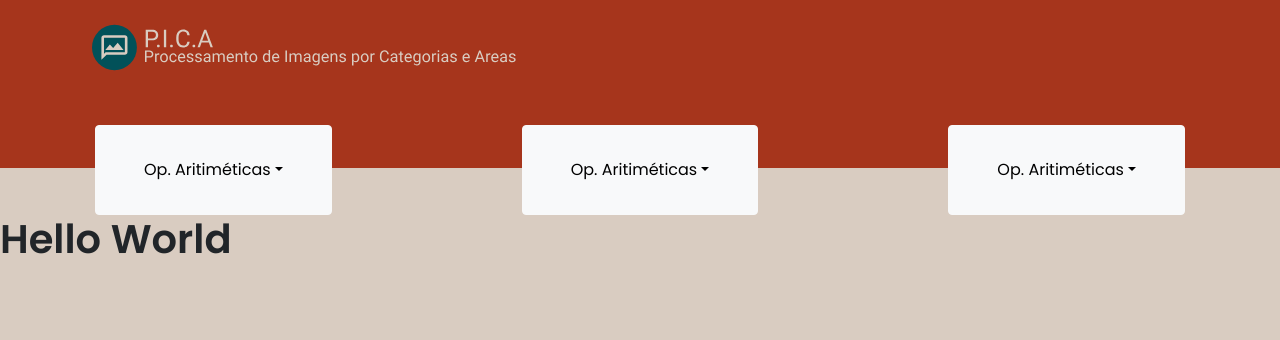
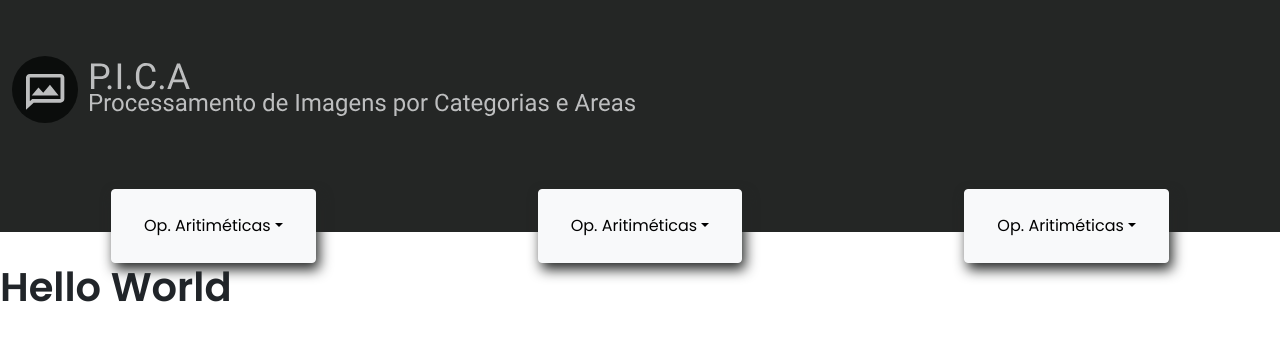
Before and after one commit to FilipeMSouza/P.I.C.A, a React (Create React App) app in the folder client/: page /adicao in a window 1280 px wide. Shown: the top 340 px of the page. Built offline with nearby package versions, Linux system fonts and the light colour scheme.

Commit message:
Alteração nas cores do projeto

```diff
--- a/client/src/components/Buttons/styles.ts
+++ b/client/src/components/Buttons/styles.ts
@@ -8,9 +8,9 @@ export const Container = styled.div`
 
     button{
         position: relative;
-        padding: 2rem 3rem;
+        padding: 1.5rem 2rem;
         border-radius: 0.25rem;
-        box-shadow: none;
+        box-shadow: .2rem .4rem .8rem var(--dark-grey);
     }
 
 `
--- a/client/src/components/Header/styles.ts
+++ b/client/src/components/Header/styles.ts
@@ -1,8 +1,8 @@
 import styled from "styled-components";
 
 export const Container = styled.header`
-    background: var(--orange);
-    height: 10.5rem ;
+    background: var(--dark-grey);
+    height: 14.5rem ;
 
 `
 
@@ -14,6 +14,10 @@ export const Content = styled.div`
     display: flex;
     align-items: center;
     justify-content: space-between;
+    img{
+        margin-top: 2rem;
+        margin-left: -5rem;
+    }
 
 
 `;
--- a/client/src/pages/style.ts
+++ b/client/src/pages/style.ts
@@ -58,12 +58,13 @@ export const ButtonContent = styled.div`
         margin-bottom: 3rem;
         margin-left: 0.75rem;
         height: 3rem;
-        background: var(--Dark-brown);
+        background: var(--black);
+        color: var(--white);
+        box-shadow: .2rem .4rem .8rem var(--dark-grey);
         padding: 0.5rem 0.5rem;
         border-radius: 0.25rem;
-        color: var(--light-brown);
-        border-color: var(--Dark-brown);
-        box-shadow: none;
+
+
     }
 `;
 
@@ -95,12 +96,11 @@ export const Operation = styled.div`
         margin-bottom:2rem;
         margin-left: 0.75rem;
         height: 3rem;
-        background: var(--Dark-brown);
+        background: var(--black);
+        color: var(--white);
+        box-shadow: .2rem .4rem .8rem var(--dark-grey);
         padding: 0.5rem 0.5rem;
         border-radius: 0.25rem;
-        color: var(--light-brown);
-        border-color: var(--Dark-brown);
-        box-shadow: none;
         &.translacao{
             margin-top:1.495rem;
         }
--- a/client/src/styles/global.ts
+++ b/client/src/styles/global.ts
@@ -2,17 +2,12 @@ import {createGlobalStyle } from "styled-components";
 
 export const GlobalStyle = createGlobalStyle`
 :root{
-    --light-green: #025159;
-    --dark-green: #012326;
-
-    --light-brown: #D9CCC1;
-    --Dark-brown: #591E11;
-
-    --orange: #A6351C;
-    --text-title: #363F5F;
-
-    --text-body: #969CB3;
-    --background: #F0F2F5;
+    --black: #0B0D0C;
+    --grey-1: #BDBEBF;
+    --grey-2: #8C8C8C;
+    --grey-3: #A6A6A6;
+    --dark-grey: #242625;
+    --white:#ffffff;
 }
 
 *{
@@ -31,7 +26,7 @@ export const GlobalStyle = createGlobalStyle`
     }
 
     body{
-        background-color: var(--light-brown);
+        background-color: var(--white);
         -webkit-font-smoothing: antialiased;
     }
 
@@ -64,7 +59,7 @@ export const GlobalStyle = createGlobalStyle`
         margin-bottom:2rem;
         margin-left: 0.75rem;
         height: 3rem;
-        background: var(--background);
+        background: var(--white);
         border-radius: .4rem;
         border: .09rem solid black;
         box-shadow: .1rem .2rem .2rem black;
```
Also changed, not shown: client/src/assets/LogoImg.svg.
